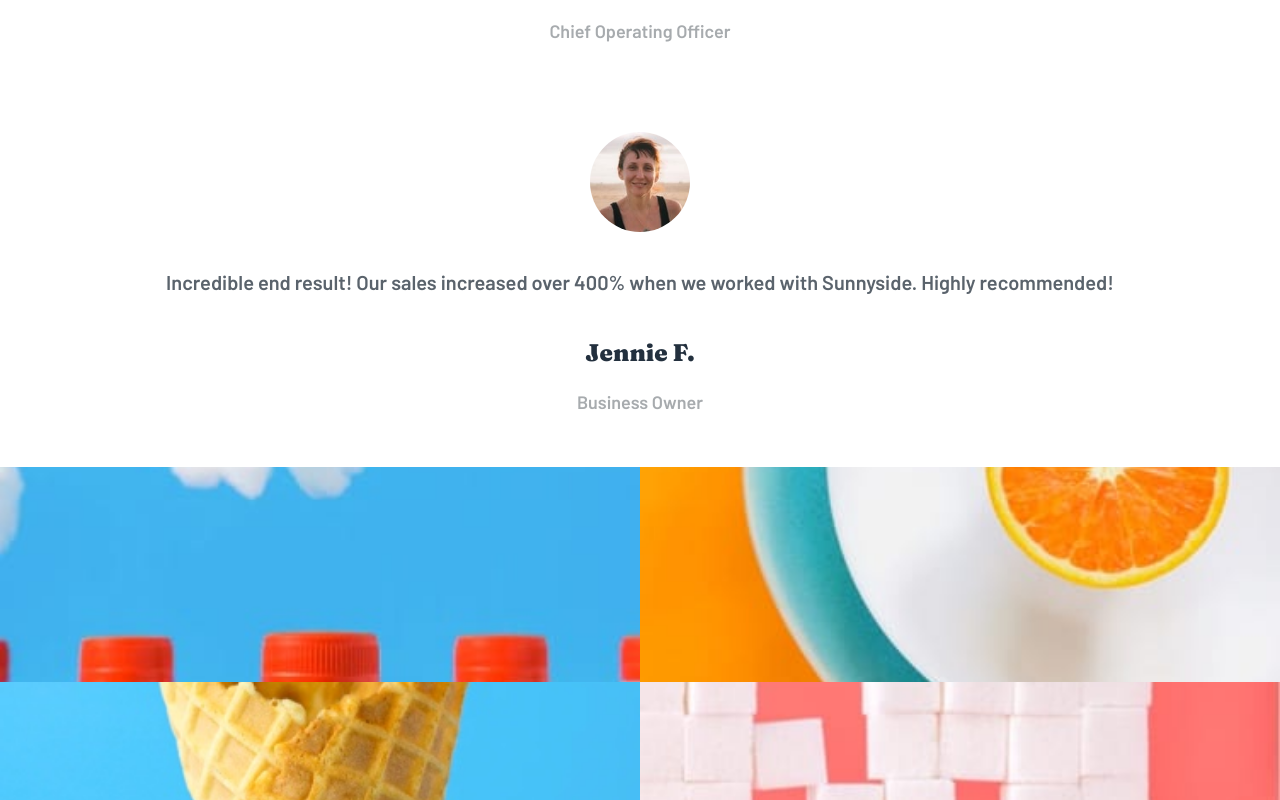
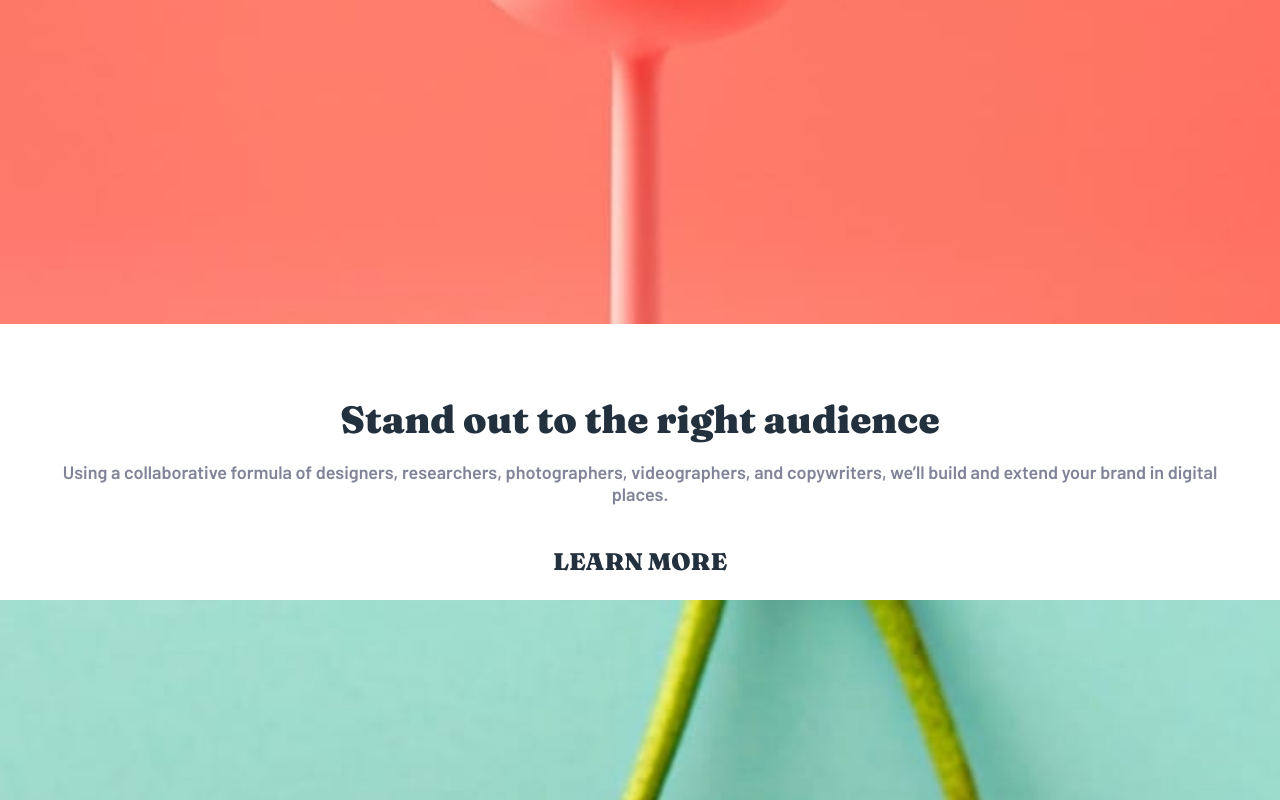
Before and after one commit to mahiv87/sunnyside-agency, a React (Vite) app: page / in a window 1280 px wide. Shown: the part 2754-3554 px from the top of the page. Built offline with nearby package versions, Linux system fonts and the light colour scheme.

Commit message:
added other cards

```diff
--- a/src/App.jsx
+++ b/src/App.jsx
@@ -5,12 +5,41 @@ import ImageCluster from './components/ImageClusterComponent/ImageCluster';
 import Testimonials from './components/TestimonialsComponent/Testimonials';
 import Card from './components/CardComponent/Card';
 import Hero from './components/HeroComponent/Hero';
+import TransformImage from './assets/images/mobile/image-transform.jpg';
+import StandOutImage from './assets/images/mobile/image-stand-out.jpg';
+import GraphicDesignImage from './assets/images/mobile/image-graphic-design.jpg';
+import PhotographyImage from './assets/images/mobile/image-photography.jpg';
 
 function App() {
 	return (
 		<div>
 			<Hero />
-			<Card />
+			<Card
+				image={TransformImage}
+				title="Transform your brand"
+				text="We are a full-service creative agency specializing in helping brands
+				grow fast. Engage your clients through compelling visuals that do most
+				of the marketing for you."
+				link="LEARN MORE"
+			/>
+			<Card
+				image={StandOutImage}
+				title="Stand out to the right audience"
+				text="Using a collaborative formula of designers, researchers, photographers, videographers, and copywriters, we’ll build and extend your brand in digital places."
+				link="LEARN MORE"
+			/>
+			<Card
+				image={GraphicDesignImage}
+				title="Graphic design"
+				text="Great design makes you memorable. We deliver artwork that underscores your brand message and captures potential clients’ attention."
+				link=""
+			/>
+			<Card
+				image={PhotographyImage}
+				title="Photography"
+				text="Increase your credibility by getting the most stunning, high-quality photos that improve your business image."
+				link=""
+			/>
 			<Testimonials />
 			<ImageCluster />
 			<Footer />
--- a/src/components/CardComponent/Card.jsx
+++ b/src/components/CardComponent/Card.jsx
@@ -1,29 +1,27 @@
-import React from 'react';
 import PropTypes from 'prop-types';
 
 import styles from '../CardComponent/Card.module.css';
 
-import TransformImg from '../../assets/images/mobile/image-transform.jpg';
-
-function Card(props) {
+function Card({ image, title, text, link }) {
 	return (
 		<div className={styles.container}>
 			<img
-				src={TransformImg}
+				src={image}
 				alt="An egg on a yellow background"
 				className={styles.image}
 			/>
-			<p className={styles.title}>Transform your brand</p>
-			<p className={styles.text}>
-				We are a full-service creative agency specializing in helping brands
-				grow fast. Engage your clients through compelling visuals that do most
-				of the marketing for you.
-			</p>
-			<p className={styles.link}>LEARN MORE</p>
+			<p className={styles.title}>{title}</p>
+			<p className={styles.text}>{text}</p>
+			<p className={styles.link}>{link}</p>
 		</div>
 	);
 }
 
-Card.propTypes = {};
+Card.propTypes = {
+	image: PropTypes.string.isRequired,
+	title: PropTypes.string.isRequired,
+	text: PropTypes.string.isRequired,
+	link: PropTypes.string
+};
 
 export default Card;
--- a/src/components/HeroComponent/Hero.jsx
+++ b/src/components/HeroComponent/Hero.jsx
@@ -1,5 +1,3 @@
-import React from 'react';
-
 import logo from '../../assets/images/logo.svg';
 import hamburger from '../../assets/images/icon-hamburger.svg';
 import ArrowImage from '../../assets/images/icon-arrow-down.svg';
```
